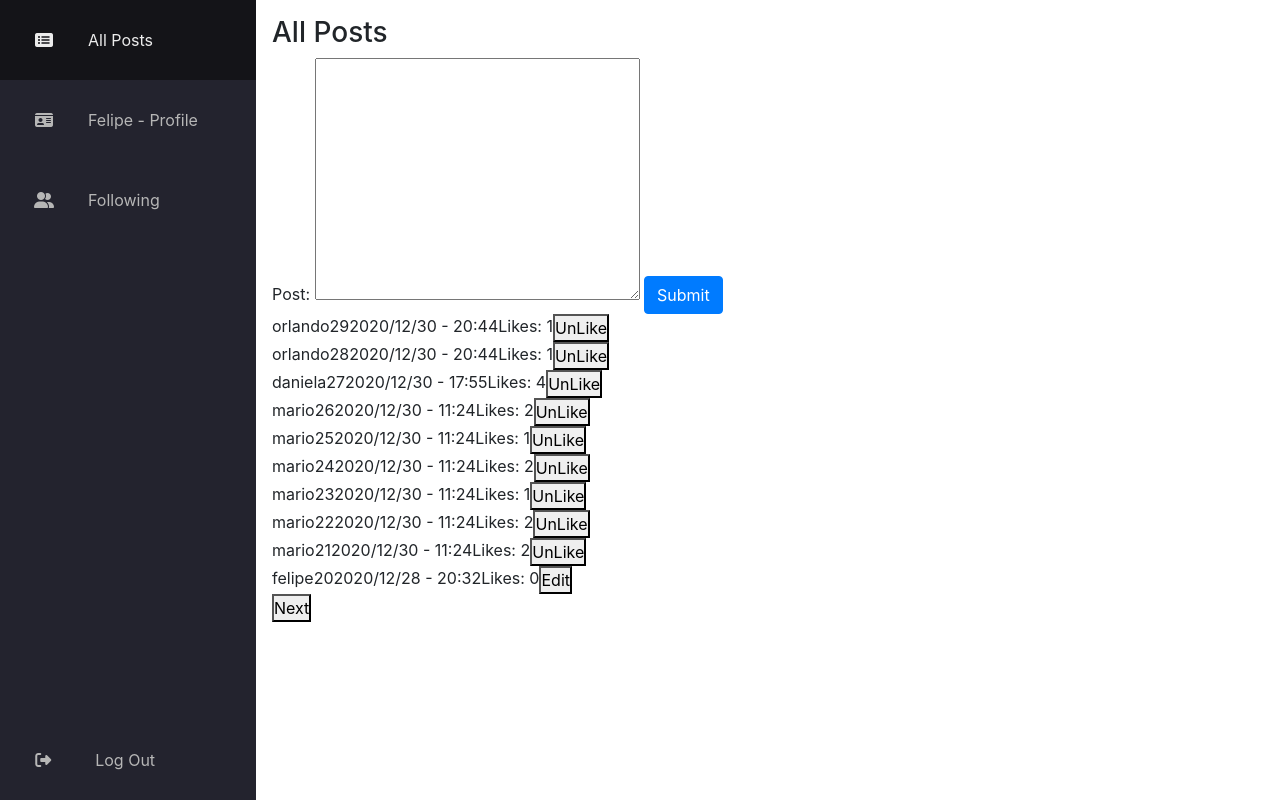
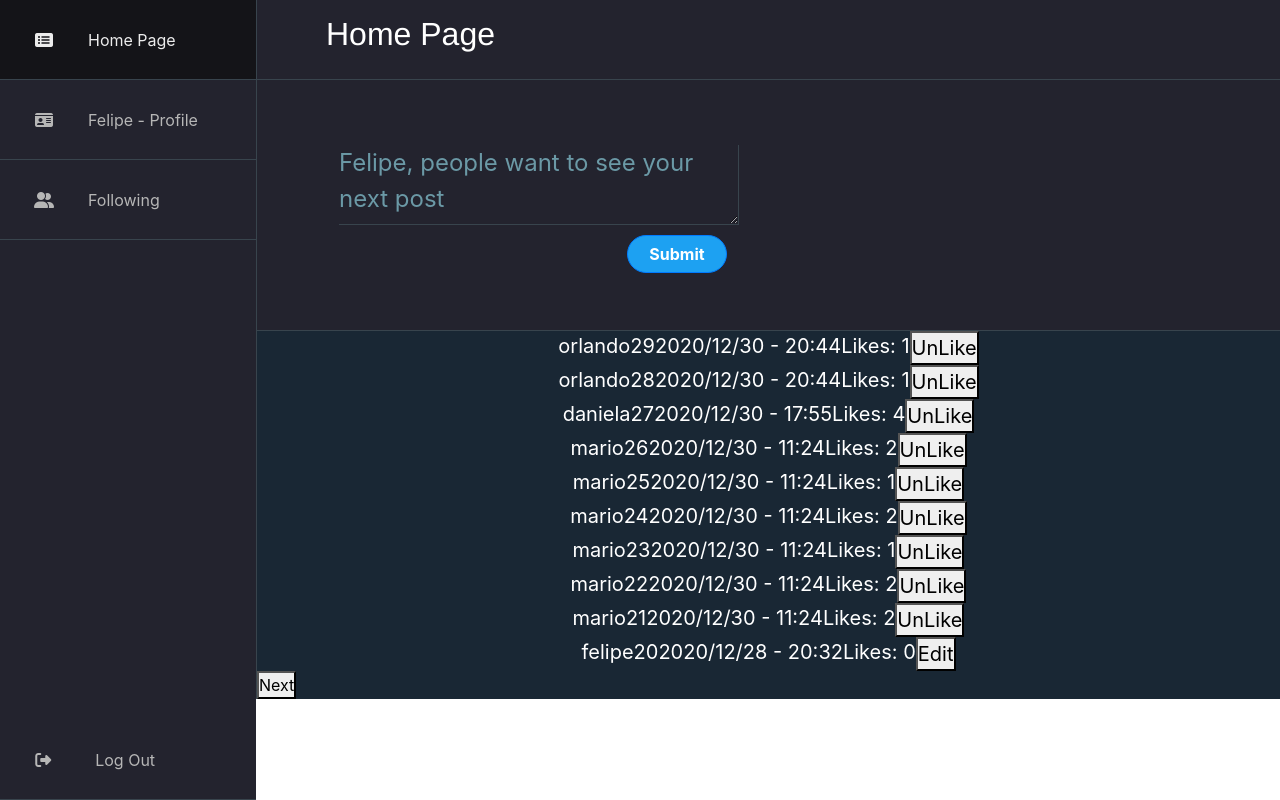
Before and after one commit to FelipeIshara/Network, a Django app: page / in a window 1280 px wide. Run offline with Django 3.2, Linux system fonts and the light colour scheme; a user stored in the database is signed in; data comes from the database, SQL or seed files in the repository; style sheets or scripts are compiled from the project's sources; some libraries are stand-ins or nearby versions.

Commit message:
title and create-form

```diff
--- /dev/null
+++ b/project4/network/static/network/partials/_create-form.scss
@@ -0,0 +1,36 @@
+#createpost-div{
+    padding: 50px;
+    background-color: $bg-primary;
+    border-bottom: 1px solid $border-color;
+    #newpost-form{
+        display: flex;
+        flex-direction: column;
+        margin-right: 500px;
+        text-align: left;
+        height: 150px;
+        justify-content: center;
+
+        textarea{
+            background-color: $bg-primary;
+            height: 80px;
+            margin-left: 2rem;
+            width: 400px;
+            border: none;
+            border-bottom: 1px solid $border-color;
+            border-right: 1px solid $border-color;
+            color: white;
+        }
+        textarea::placeholder{
+            color: #6b99a6;
+            font-size: 1.5rem;
+        }
+        .create-btn-form{
+            font-weight: 700;
+            background-color: #1da1f2;
+            width: 100px;
+            border-radius: 20px;
+            margin-left: 320px;
+            margin-top: 10px;
+        }
+    }
+}
--- a/project4/network/static/network/_navbar.scss
+++ b/project4/network/static/network/partials/_navbar.scss
@@ -25,7 +25,7 @@
                 color: $text-primary;
                 transition: 1000ms;
                 width: 100%;
-
+                border-bottom: 1px solid $border-color;
                 i{
                     width: 2rem;
                     min-width: 1.5rem;
@@ -52,7 +52,7 @@
     }
 }
 
-span.link-text{
+.link-text{
     display: none;
 }
 #nav-bar:hover {
--- /dev/null
+++ b/project4/network/static/network/partials/_posts.scss
@@ -0,0 +1,7 @@
+.posts-div{
+    display: flex;
+    flex-direction: column;
+    justify-content: center;
+    align-items: center;
+    font-size: 20px;
+}
--- a/project4/network/static/network/_resets.scss
+++ b/project4/network/static/network/partials/_resets.scss
@@ -1,6 +1,7 @@
 *{
 	padding: 0;
-	margin: 0;
+    margin: 0;
+    box-sizing: border-box;
 }
 
 //Clear defalt Btns Style
@@ -13,13 +14,9 @@
     outline: inherit;
 }
 
-$text-primary: #b6b6b6;
-$text-secondary: #ececec;
-$bg-primary: #23232e;
-$bg-secondary: #141418;
-$transition-speed: 600ms;
+
 
 :root {
 	font-size: 16px;
 
-  }
+}
--- /dev/null
+++ b/project4/network/static/network/partials/_title.scss
@@ -0,0 +1,11 @@
+.title{
+    h3{
+        font-size: 2rem;
+        margin-left: 4rem;
+    }
+    background-color: $bg-primary;
+    height: 5rem;
+    padding: 15px 5px;
+    border-bottom: $border-color 1px solid;
+    font-family: 'Franklin Gothic Medium', 'Arial Narrow', Arial, sans-serif;
+}
--- /dev/null
+++ b/project4/network/static/network/partials/_variables.scss
@@ -0,0 +1,7 @@
+$text-primary: #b6b6b6;
+$text-secondary: #ececec;
+$bg-color: rgb(25, 39, 52);
+$bg-primary: #23232e;
+$bg-secondary: #141418;
+$transition-speed: 600ms;
+$border-color: #38444d;
--- a/project4/network/static/network/styles.scss
+++ b/project4/network/static/network/styles.scss
@@ -1,12 +1,20 @@
-@import './resets';
-@import './navbar';
+@import './partials/resets';
+@import './partials/variables';
+@import './partials/navbar';
+@import './partials/title';
+@import './partials/create-form';
+@import './partials/posts';
 
 
 
 main{
 	margin-left: 5rem;
-	padding: 1rem;
+	padding: 0rem;
 	transition: margin-left 200ms ease;
+	border-left: 1px solid $border-color;
+	height: 100%;
+	background-color: #192734;
+	color: white;
 }
 
 #nav-bar:hover + main{
--- a/project4/network/templates/network/index.html
+++ b/project4/network/templates/network/index.html
@@ -3,30 +3,32 @@
 
 {% block body %}
     <div id="allposts-page">
-        <h3>All Posts</h3>
+        <div class="title">
+            <h3>Home Page</h3>
+        </div>
         {% if user.is_authenticated %}
-        <div class="createpost-div">
+        <div id="createpost-div">
             <form id="newpost-form">
-            <label for="content">Post:</label>
-            <textarea name="content" id="post-content" cols="30" rows="10"></textarea>
+            <label for="content"></label>
+            <textarea placeholder="{{ user.username.capitalize }}, people want to see your next post" name="content" id="post-content" cols="30" rows="10"></textarea>
             <input class="create-btn-form btn btn-primary" type="submit" value="Submit">
             </form>
         </div>
         {% endif %}
-        <div id="all-posts-div">
+        <div class="posts-div" id="all-posts-div">
 
         </div>
     </div>
     <div id="following-page">
-        <h3>Following</h3>
-        <div id="following-posts-div"></div>
+        <h3>Following User´s</h3>
+        <div class="posts-div" id="following-posts-div"></div>
     </div>
     <div id="profile-page">
         <h3 id="profileTitle"></h3>
         <button type="submit" id="follow-btn"></button>
         <div id="profile-followers"></div>
         <div id="profile-following"></div>
-        <div id="profile-posts-div"></div>
+        <div class="posts-div" id="profile-posts-div"></div>
     </div>
     <div class="pagination">
         <button id="previousBtn">Previous</button>
--- a/project4/network/templates/network/layout.html
+++ b/project4/network/templates/network/layout.html
@@ -23,7 +23,7 @@
                 <li class="nav-item">
                     <button class="unstyle-btn" id="allposts">
                         <i class="fas fa-list-alt"></i>
-                        <span class="link-text">All Posts</span>
+                        <span class="link-text">Home Page</span>
                     </button>
                 </li>
                 <li class="nav-item">
```
Also changed, not shown: project4/network/static/network/styles.css (+59 -5 lines), 1 other file.
